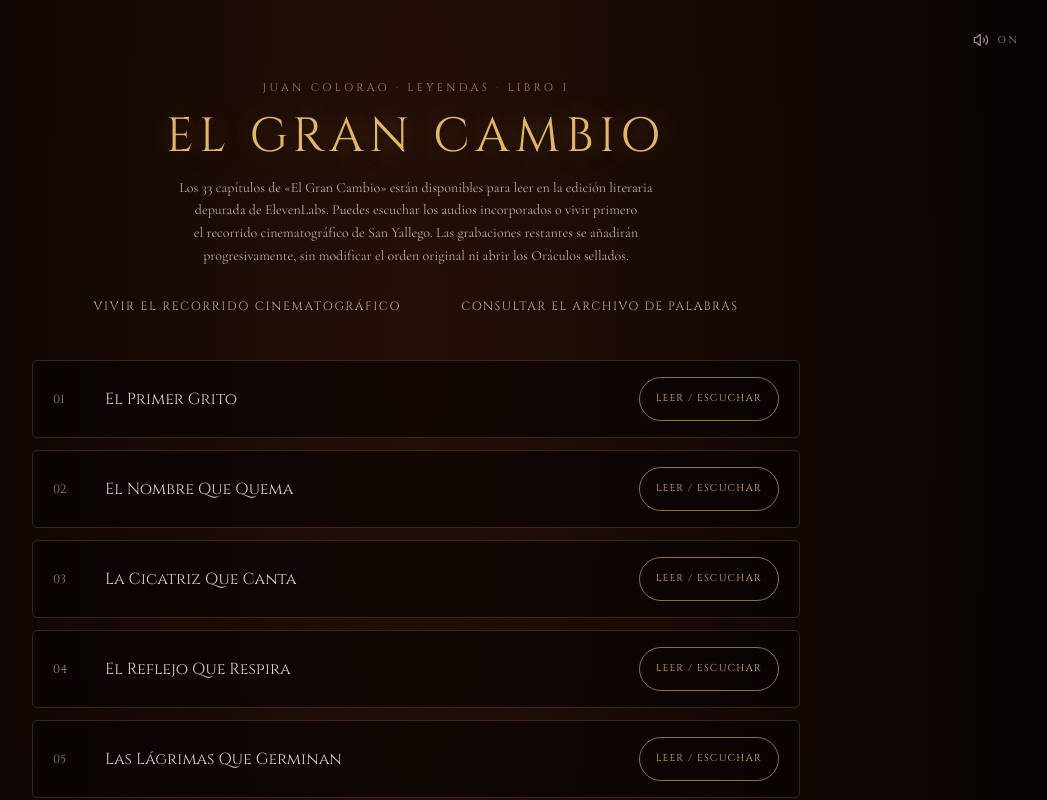
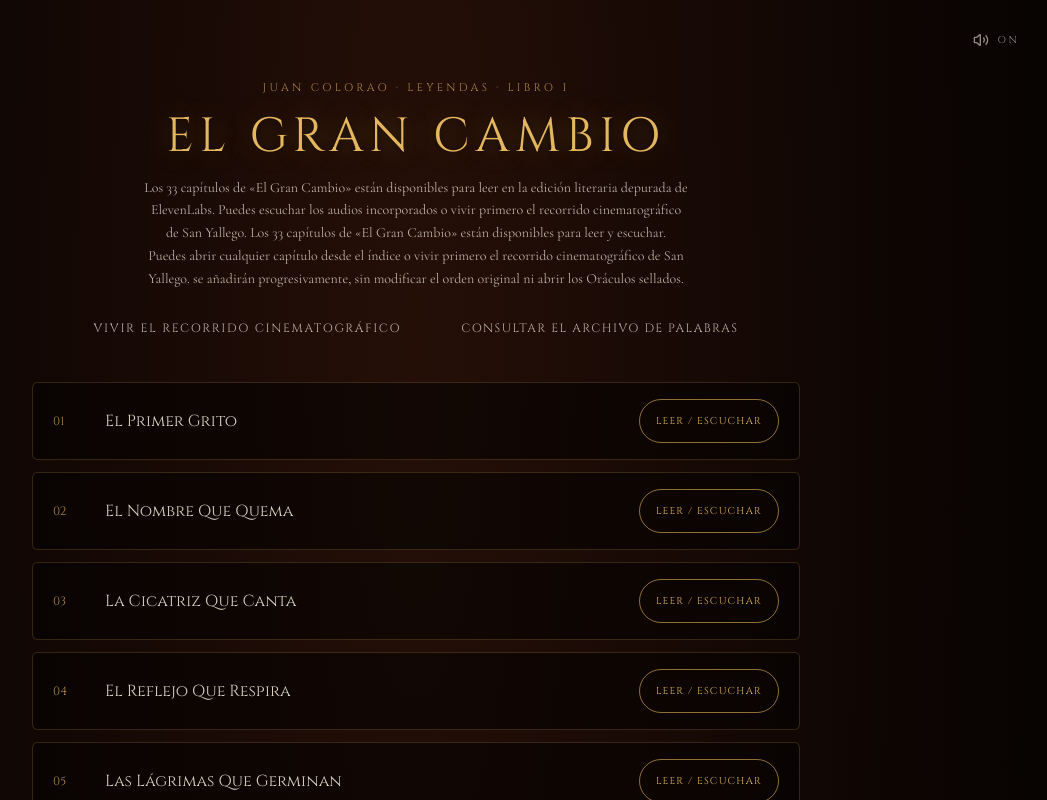
Before and after one commit to ganadores2/juancoloraoleyendas, a Next.js app: page /libro/1 in a window 1280 px wide. Shown: the top 800 px of the page, without its empty margins (224-1271 px from the left). Built offline with nearby package versions, Linux system fonts and the light colour scheme.

Commit message:
Actualiza la portada del audiolibro

```diff
--- a/app/libro/1/page.tsx
+++ b/app/libro/1/page.tsx
@@ -26,7 +26,7 @@ export default function LibroUnoPage() {
             Los 33 capítulos de «El Gran Cambio» están disponibles para leer
             en la edición literaria depurada de ElevenLabs. Puedes escuchar
             los audios incorporados o vivir primero el recorrido cinematográfico
-            de San Yallego. Las grabaciones restantes se añadirán progresivamente,
+            de San Yallego. Los 33 capítulos de «El Gran Cambio» están disponibles para leer y escuchar. Puedes abrir cualquier capítulo desde el índice o vivir primero el recorrido cinematográfico de San Yallego. se añadirán progresivamente,
             sin modificar el orden original ni abrir los Oráculos sellados.
           </p>
           <div className="flex flex-wrap items-center justify-center gap-3">
```
